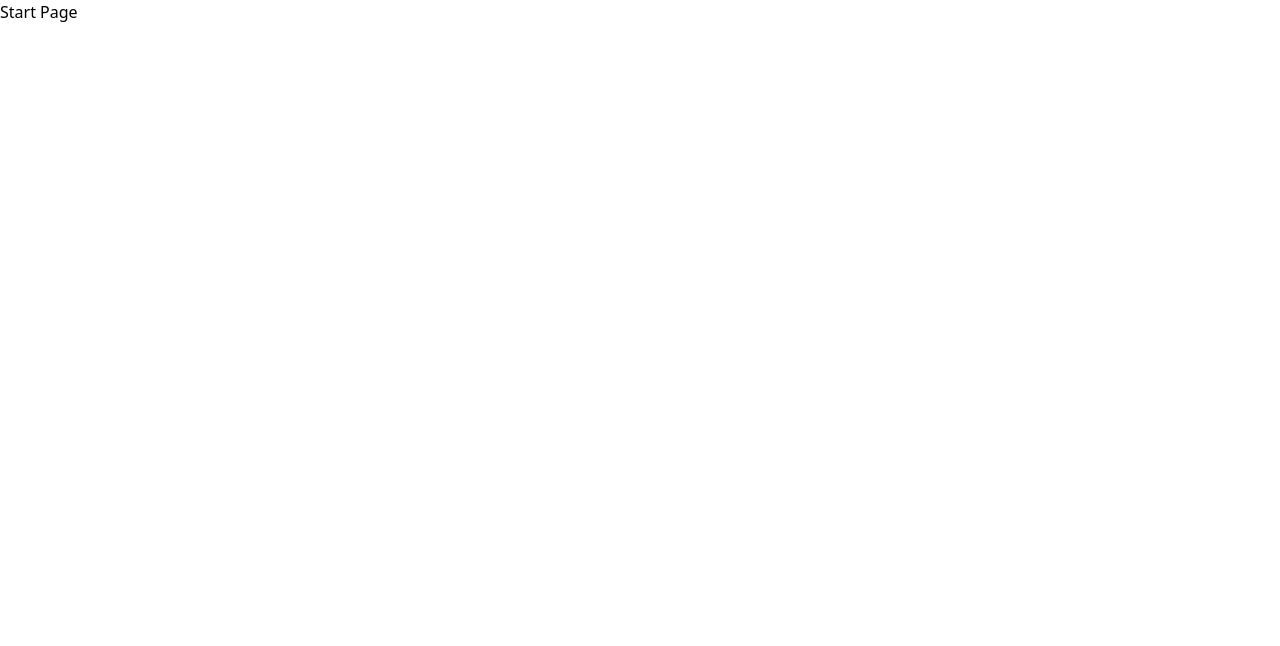
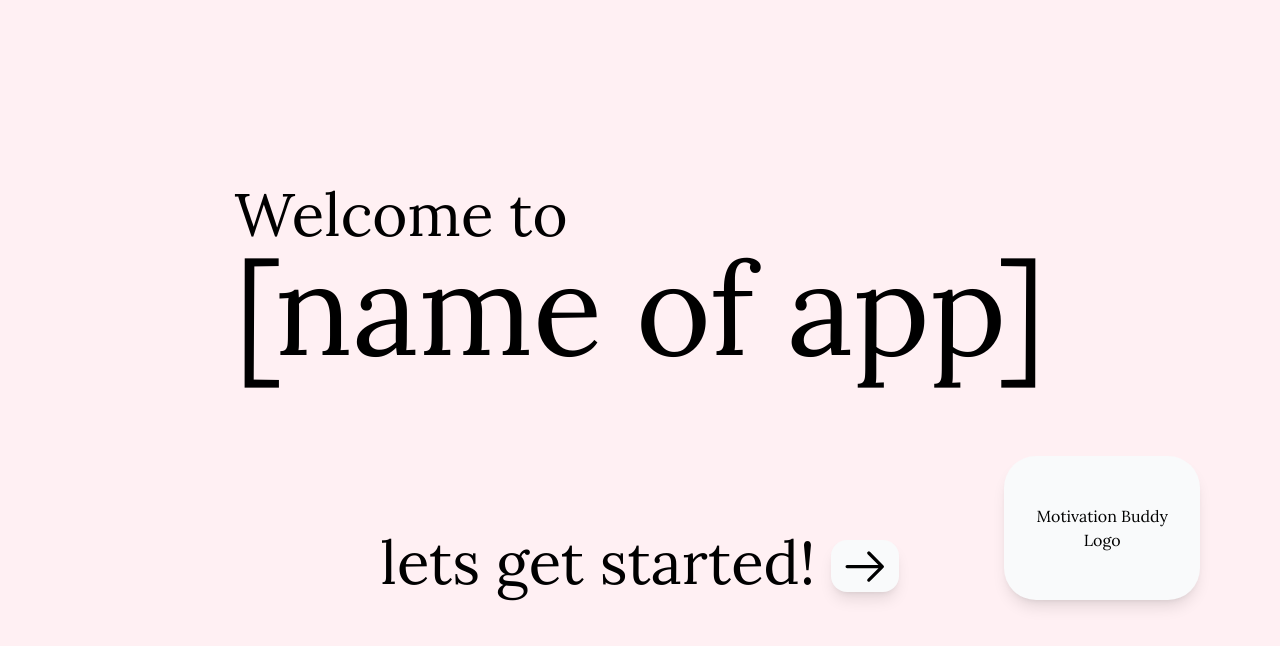
Before and after one commit to cherryontech/strawberry-swirl, a React (Vite) app: page /start in a window 1280 px wide. Shown: the top 646 px of the page. Built offline with nearby package versions, Linux system fonts and the light colour scheme.

Commit message:
Implement Start page layout and design

```diff
--- a/src/pages/Start.jsx
+++ b/src/pages/Start.jsx
@@ -1,7 +1,32 @@
 import React from "react";
+import { GoArrowRight } from "react-icons/go";
 
 const Start = () => {
-  return <div>Start Page</div>;
+  return (
+    <div className="bg-softPink w-full h-screen">
+      <div className="flex flex-col justify-center items-center h-screen">
+        <div>
+          <p className="font-lora text-6xl">Welcome to</p>
+          <h1 className="font-lora text-9xl mb-40">[name of app]</h1>
+        </div>
+        <div className="flex z-10">
+          <p className="font-lora text-6xl mb-6 me-4">lets get started!</p>
+          <a href="/" className="mt-2">
+            <div className="bg-gray-50 rounded-2xl shadow-lg px-2">
+              <GoArrowRight size={52} />
+            </div>
+          </a>
+        </div>
+        <div className="absolute bottom-50 right-20 bg-gray-50 rounded-4xl shadow-lg px-8 py-12">
+          <p className="font-lora text-center">
+            Motivation Buddy
+            <br />
+            Logo
+          </p>
+        </div>
+      </div>
+    </div>
+  );
 };
 
 export default Start;
```
